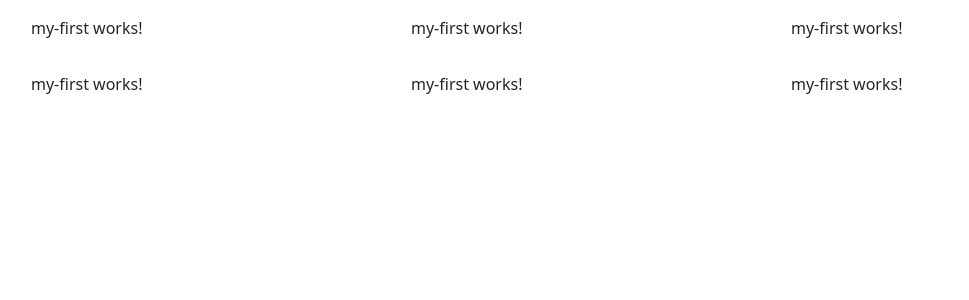
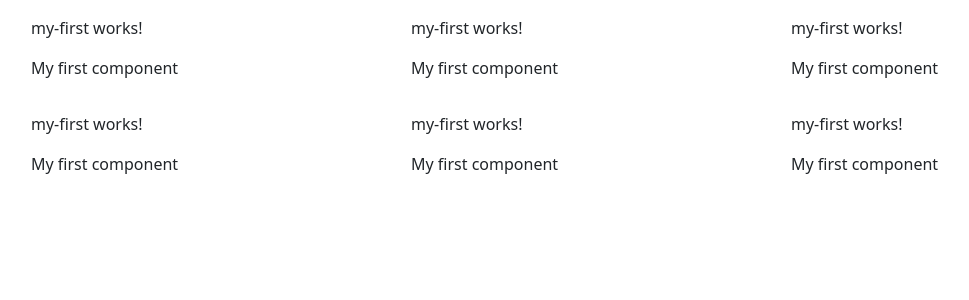
Before and after one commit to Bermos/zhaw-todo-angular, an Angular app: page / in a window 1280 px wide. Shown: the top 300 px of the page, without its empty margins (51-1020 px from the left). Built offline with nearby package versions, Linux system fonts and the light colour scheme.

Commit message:
LE04-9: Task 5

```diff
--- a/src/app/my-first/my-first.component.html
+++ b/src/app/my-first/my-first.component.html
@@ -1 +1,2 @@
 <p>my-first works!</p>
+<p>{{headerTitle}}</p>
--- a/src/app/my-first/my-first.component.ts
+++ b/src/app/my-first/my-first.component.ts
@@ -6,5 +6,5 @@ import { Component } from '@angular/core';
   styleUrls: ['./my-first.component.scss']
 })
 export class MyFirstComponent {
-
+  headerTitle = 'My first component';
 }
```
